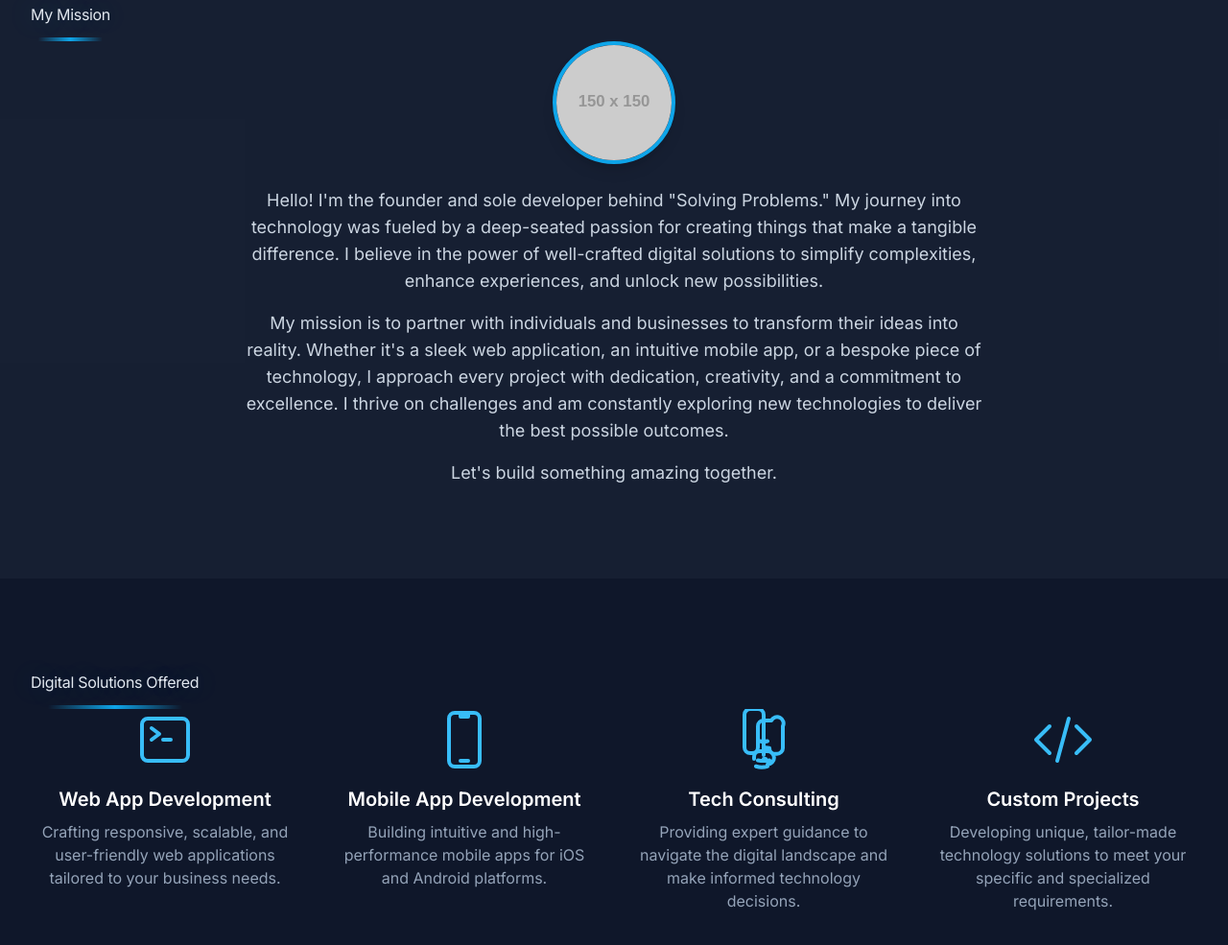
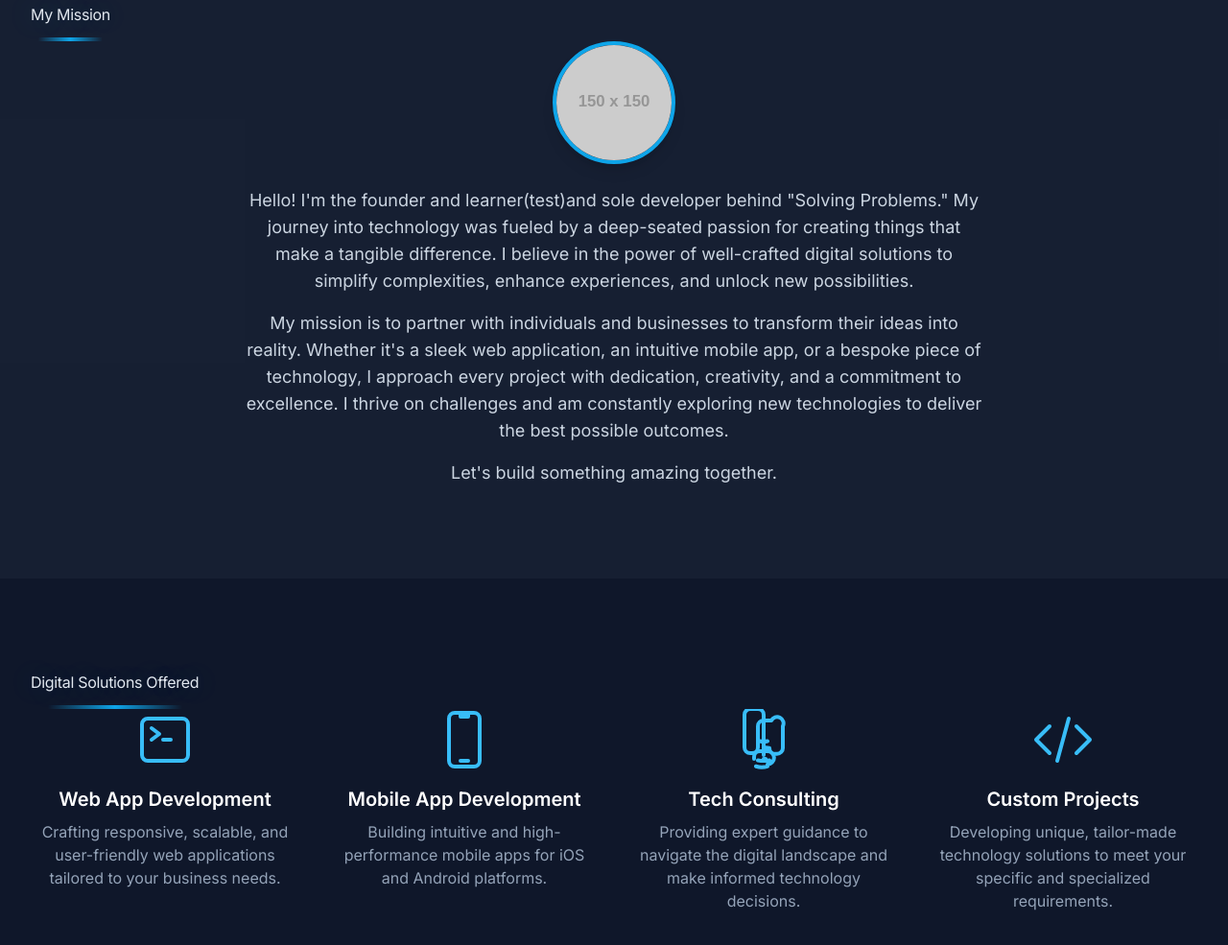
Before and after one commit to TeChBotZzZ/SolvingProblems, a plain HTML site: page Project_1/index.html in a window 1280 px wide. Shown: the part 893-1878 px from the top of the page at 96% size. Drawn offline with nearby package versions, Linux system fonts and the light colour scheme; placeholder pictures from the web are drawn by us.

Commit message:
hello im the founder edit.html

```diff
--- a/Project_1/index.html
+++ b/Project_1/index.html
@@ -3,7 +3,7 @@
 <head>
     <meta charset="UTF-8">
     <meta name="viewport" content="width=device-width, initial-scale=1.0">
-    <title>Solving Problems - Digital Solutionsss</title>
+    <title>Solving Problems - Digital Solutions</title>
     <script src="https://cdn.tailwindcss.com"></script>
     <link rel="preconnect" href="https://fonts.googleapis.com">
     <link rel="preconnect" href="https://fonts.gstatic.com" crossorigin>
@@ -136,7 +136,7 @@
                 <div class="max-w-3xl mx-auto text-center">
                     <img src="https://placehold.co/150x150/1e293b/94a3b8?text=Founder" alt="Founder" class="w-32 h-32 rounded-full mx-auto mb-6 shadow-lg border-4 border-sky-500">
                     <p class="text-lg text-slate-300 mb-4">
-                        Hello! I'm the founder and sole developer behind "Solving Problems." My journey into technology was fueled by a deep-seated passion for creating things that make a tangible difference. I believe in the power of well-crafted digital solutions to simplify complexities, enhance experiences, and unlock new possibilities.
+                        Hello! I'm the founder and learner(test)and sole developer behind "Solving Problems." My journey into technology was fueled by a deep-seated passion for creating things that make a tangible difference. I believe in the power of well-crafted digital solutions to simplify complexities, enhance experiences, and unlock new possibilities.
                     </p>
                     <p class="text-lg text-slate-300 mb-4">
                         My mission is to partner with individuals and businesses to transform their ideas into reality. Whether it's a sleek web application, an intuitive mobile app, or a bespoke piece of technology, I approach every project with dedication, creativity, and a commitment to excellence. I thrive on challenges and am constantly exploring new technologies to deliver the best possible outcomes.
```
